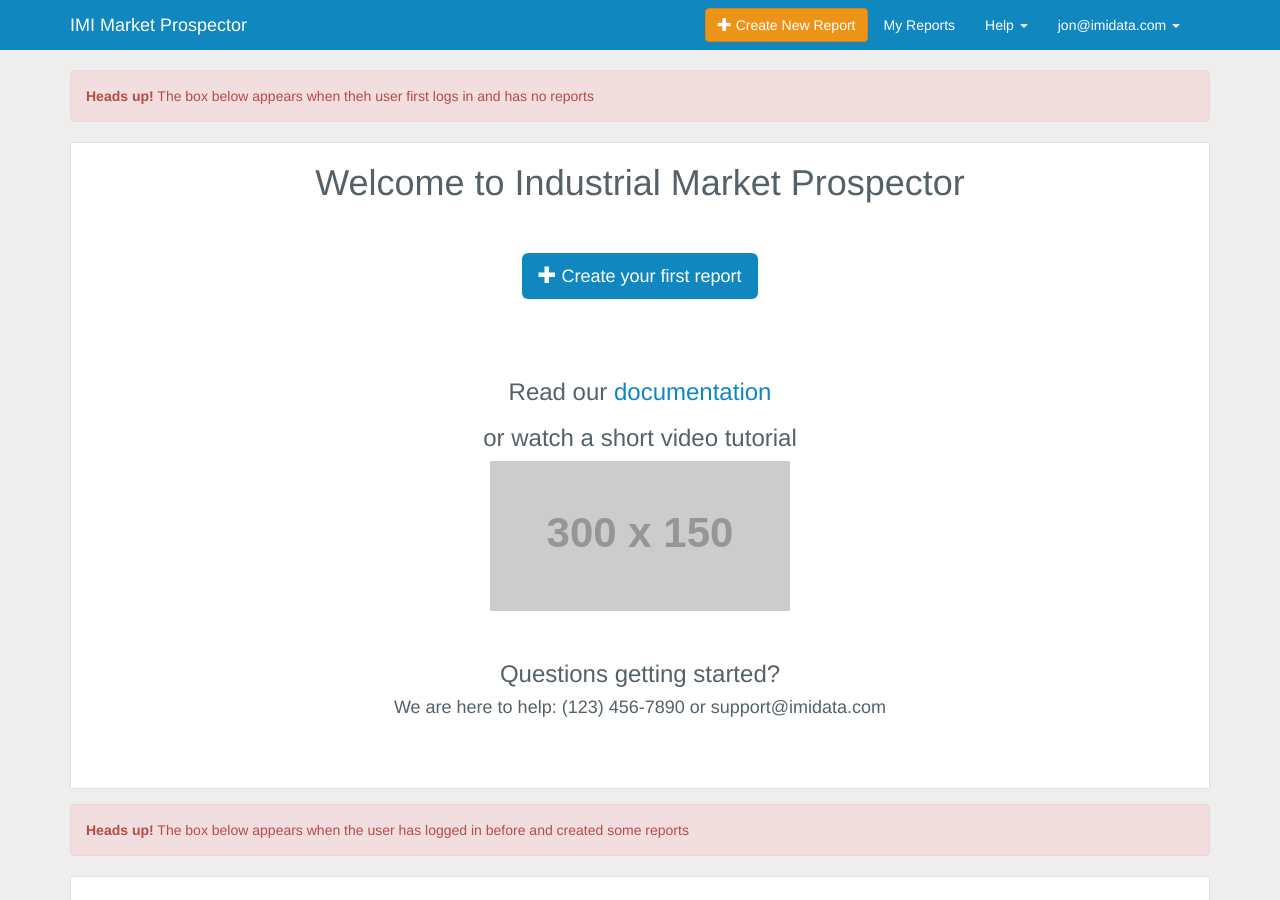
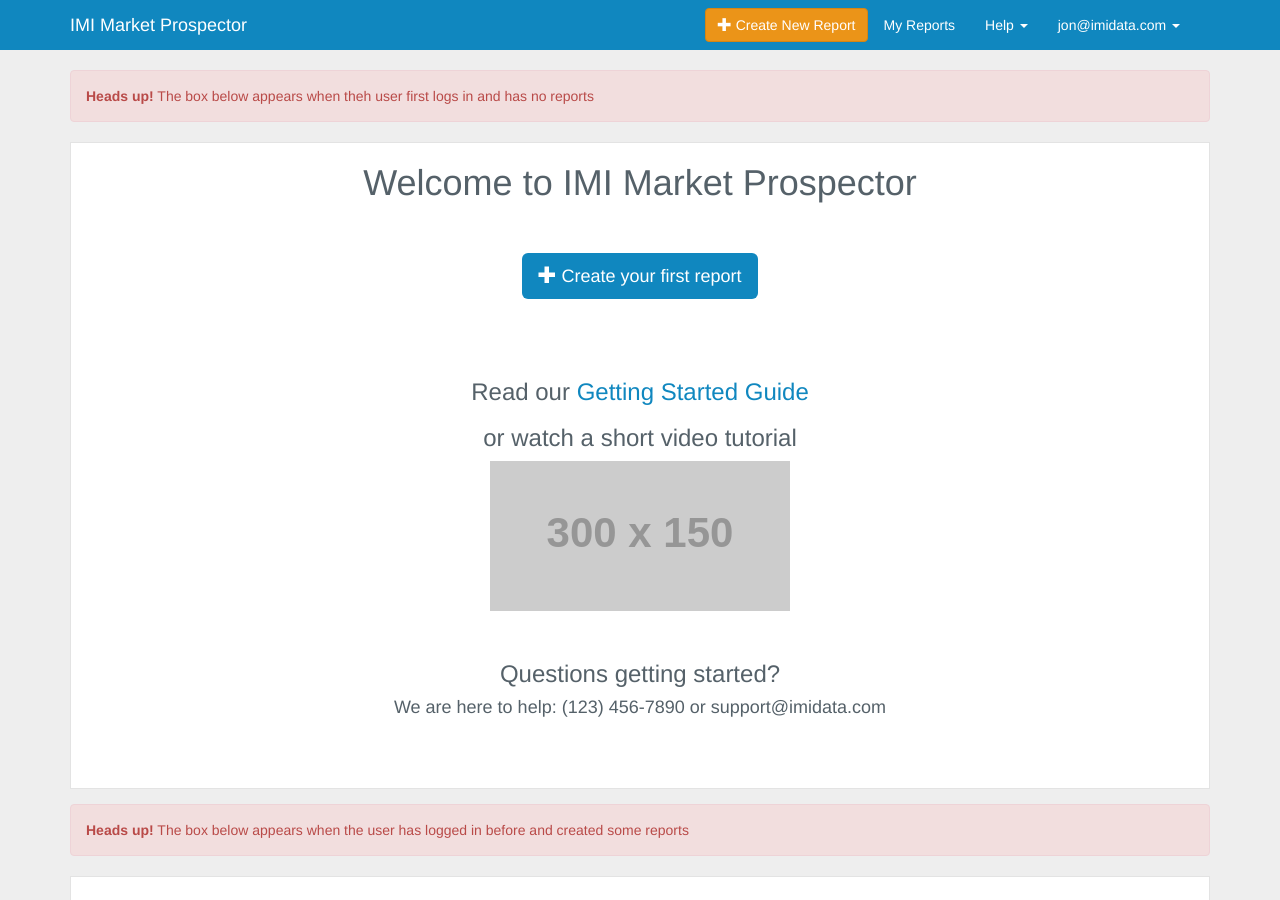
Before and after one commit to saintsjd/imi-ui, a Jekyll site: the page built from myreports.html, in a window 1280 px wide and 900 px high. Built offline with Jekyll 4.4.1, drawn with Linux system fonts in a browser that asks for light colours; Markdown is read by kramdown in place of the engine named in the settings.

Commit message:
change terminology for documentation

```diff
--- a/_layouts/default.html
+++ b/_layouts/default.html
@@ -42,7 +42,7 @@
         <li class="dropdown">
           <a href="#" class="dropdown-toggle" data-toggle="dropdown">Help <b class="caret"></b></a>
           <ul class="dropdown-menu">
-            <li><a href="#">Documentation</a></li>
+            <li><a href="#">Getting Started Guide</a></li>
             <li><a href="#">FAQ</a></li>
             <li><a href="#">Support</a></li>
             <li><a href="#">About IMI Demand Data</a></li>
--- a/myreports.html
+++ b/myreports.html
@@ -11,7 +11,7 @@ title: Your New Jekyll Site
 
 <div class="section text-center">
 
-	<h1>Welcome to Industrial Market Prospector</h1>
+	<h1>Welcome to IMI Market Prospector</h1>
 	<br>
 	<br>
 	<a data-toggle="modal" href="#newReportModal" class="btn btn-lg btn-primary"><span class="glyphicon glyphicon-plus"></span> Create your first report</a>
@@ -20,7 +20,7 @@ title: Your New Jekyll Site
 	<br>
 	<br>
 	<br>
-	<h3>Read our <a href="#">documentation</a></h3>
+	<h3>Read our <a href="#">Getting Started Guide</a></h3>
 	<h3>or watch a short video tutorial</h3>
 
 	<p>
```
